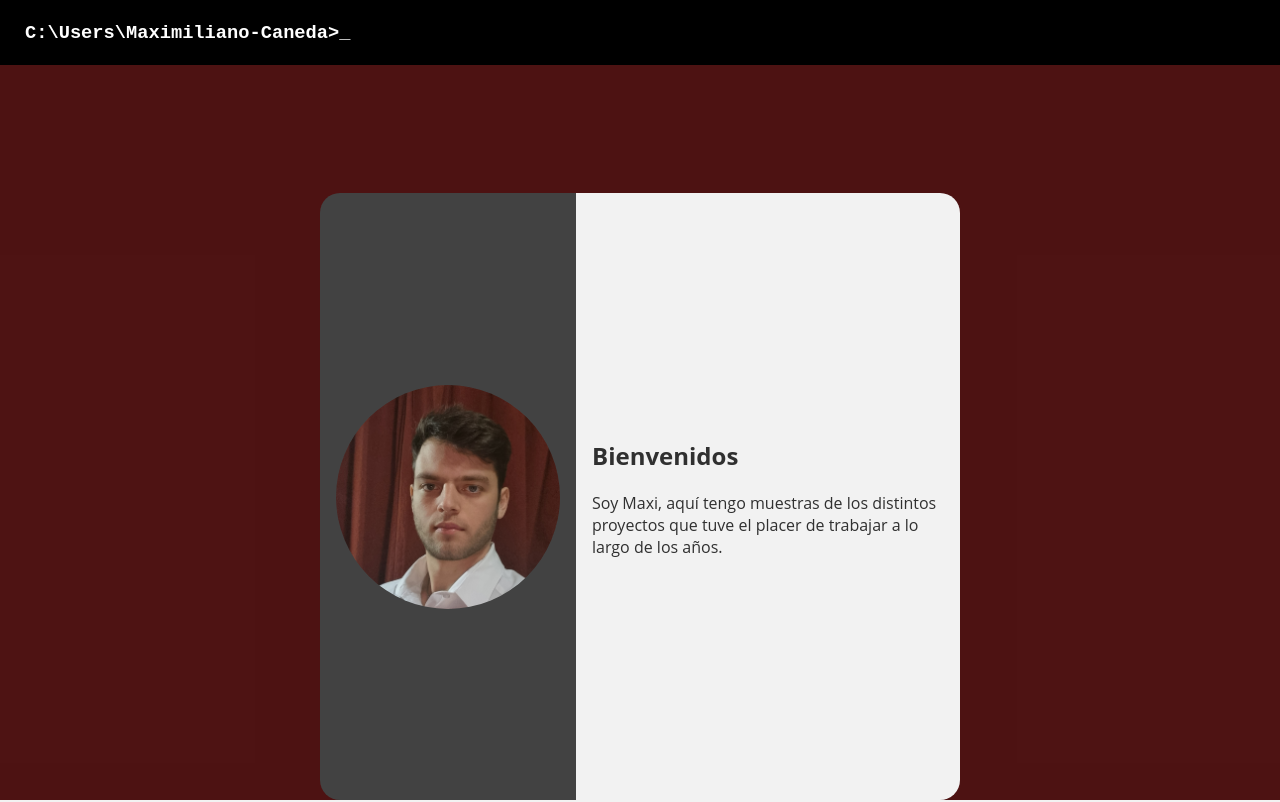
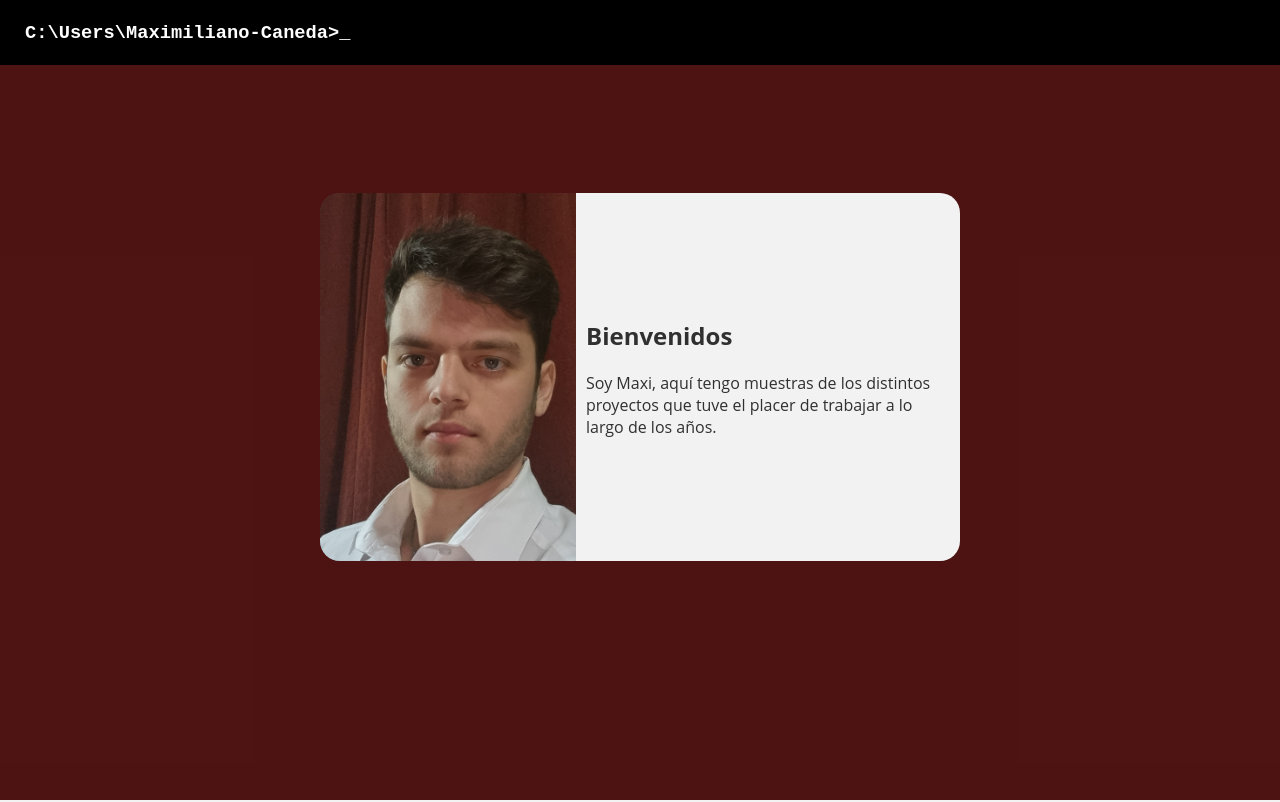
Before and after one commit to Gytrio/maximilianocaneda, a React (Vite) app: page / in a window 1280 px wide. Shown: the top 802 px of the page. Built offline with nearby package versions, Linux system fonts and the light colour scheme.

Commit message:
volvi para atras con los cambios de css

```diff
--- a/src/estilos.css
+++ b/src/estilos.css
@@ -1,51 +1,32 @@
-/* Reset mínimo */
-*,
-*::before,
-*::after { box-sizing: border-box; }
-
-img { max-width: 100%; height: auto; display: block; }
-
 body{
     margin: 0;
     font-family: 'Open Sans', sans-serif;
 }
-
-/* Header */
 header{
     height: 65px;
     background-color: #000000;
-    color: #fff;
+    color: rgb(255, 255, 255);
     display: flex;
     align-items: center;
     padding-left: 25px;
-    font-family: monospace;
+    font-family:monospace;
+
     font-size: large;
 }
-
-/* Foto */
 .cara{
-    /* Antes: height: 700px; border-radius: 800px; */
-    width: 100%;
-    max-width: 320px;
-    aspect-ratio: 1/1;
-    height: auto;
-    border-radius: 50%;
-    object-fit: cover;
+    border-radius: 800px;
+    height: 700px;
 }
-
-/* Sección UNO (presentación) */
 .uno{
     width: 100%;
     display: flex;
     flex-direction: row;
     justify-content: center;
-    /* Antes: height: calc(100vh - 65px); */
-    min-height: calc(100svh - 65px); /* svh más fiable en mobile */
+    height: calc(100vh - 65px);
     background-color: #410202ee;
     color: white;
     /* padding-top: 10%; */
 }
-
 .caja-central{
     margin-top: 10%;
     width: 50%;
@@ -53,20 +34,15 @@ header{
     flex-direction: row;
     border-radius: 20px;
     overflow: hidden;
-    /* Antes: height: 50%;  → dejemos que se adapte al contenido */
-    background: transparent; /* opcional */
-    gap: 0;
+    height: 50%;
 }
-
 .caja-cara{
     display: flex;
     justify-content: center;
     align-items: center;
     width: 40%;
     background-color: #424242;
-    padding: 16px;
 }
-
 .caja-presentacion{
     display: flex;
     justify-content: center;
@@ -74,14 +50,12 @@ header{
     width: 60%;
     background-color: #F2F2F2;
     color: #303030;
-    padding: 10px 16px;
+    padding: 10px;
 }
 
-/* Sección DOS */
 .dos{
     background-color: #F2F2F2;
-    /* Antes: height: 850px; → que crezca si hace falta */
-    min-height: 600px;
+    height: 850px;
     display: flex;
     flex-direction: column;
     justify-content: center;
@@ -90,18 +64,13 @@ header{
     padding-left: 20%;
     padding-right: 20%;
     padding-top: 1%;
-    padding-bottom: 24px;
 }
-
 .aptitudes{
     width: 50%;
 }
-
 .tech-list{
     display: flex;
     justify-content: space-between;
-    align-items: center;
-    gap: 16px;
     padding-top: 10px;
 }
 
@@ -109,46 +78,30 @@ header{
     height: 90px;
 }
 
-/* Sección TRES (proyectos) */
 .tres{
     background-color: #410202ee;
-    /* Antes: height: 600px; → permitir crecer */
-    min-height: 600px;
+    height: 600px;
     display: flex;
     justify-content: flex-start;
     flex-direction: column;
     align-items: center;
     color: #F2F2F2;
-    padding-bottom: 24px;
 }
-
 .proyectos{
-    /* Antes: width: 60%; display: flex; justify-content: space-between; */
-    width: 90%;
-    max-width: 1100px;
+    width: 60%;
     display: flex;
-    flex-wrap: wrap;          /* 👈 permite varias filas */
-    gap: 20px;                /* separación consistente */
-    justify-content: center;  /* centrar cards */
+    justify-content: space-between;
 }
-
 .card{
     text-align: center;
-    /* Antes: width: 30%;  → fluido y con máximo */
-    flex: 1 1 300px;
-    max-width: 360px;
+    width: 30%;
     border: solid #F2F2F2 1px;
     border-radius: 10px;
     padding: 10px;
-    background: transparent;
 }
-
 .card img{
     width: 100%;
-    height: auto;
-    display: block;
 }
-
 .card a, footer a {
     color: white;
 }
@@ -159,7 +112,6 @@ header{
     border-radius: 10px;
 }
 
-/* Footer */
 footer{
     background-color: #000000;
     display: flex;
@@ -167,84 +119,83 @@ footer{
     justify-content: flex-start;
     align-items: center;
     color: #F2F2F2;
-    min-height: 250px;
-    padding: 16px 0 24px;
+    height: 250px;
 }
-
 .contacto{
     width: 30%;
     display: flex;
     justify-content: center;
-    gap: 12px;
 }
 
-/* Responsivo */
 @media (max-width: 1000px) {
     .caja-central{
         width: 90%;
-        /* Antes: height: 70%; */
+        height: 70%;
         flex-direction: column;
     }
     .caja-cara{
         width: 100%;
-        height: auto;       /* Antes: 50% */
-        padding: 20px;
+        height: 50%;
     }
     .caja-presentacion{
         width: 100%;
-        height: auto;       /* Antes: 50% */
+        height: 50%;
         align-items: flex-start;
     }
     .aptitudes{
         width: auto;
     }
     .dos{
-        min-height: auto;   /* antes height: auto; ya no forzamos altura */
+        height: auto;
         padding: 0 10px 10px 10px;
+
     }
     .tres{
-        min-height: auto;
+        height: auto;
     }
     .proyectos{
+        flex-direction: column;
         width: 100%;
         align-items: center;
-        justify-content: center;
+        justify-content: space-between;
         padding-bottom: 20px;
     }
     .card{
-        /* Antes: width: 80% y margin-top: 20px; */
-        flex: 1 1 80%;
-        max-width: 620px;
+        width: 80%;
         margin-top: 20px;
     }
     .red-social{
-        margin: 0 10px;
+        margin: 0 10px 0 10px;
     }
 }
 
-/* Animaciones (FIX): usar 'flash' realmente */
 .animated {
-    animation-name: flash;         /* antes 'parpadeo' (no existía) */
+    animation-name: parpadeo;
     animation-duration: 1s;
     animation-timing-function: linear;
     animation-iteration-count: infinite;
 
-    -webkit-animation-name: flash;
-    -webkit-animation-duration: 1s;
-    -webkit-animation-timing-function: linear;
+    -webkit-animation-name:parpadeo;
+    -webkit-animation-duration: 3s;
+    -webkit-animation-timing-function: cubic-bezier(0, 1.21, 0, 1.1);
     -webkit-animation-iteration-count: infinite;
    }
-
    @-webkit-keyframes flash {
-    0%, 50%, 100% { opacity: 1; }
-    25%, 75%     { opacity: 0; }
+    0%, 50%, 100% {
+    opacity: 1;
+    }
+   25%, 75% {
+    opacity: 0;
+    }
    }
    @keyframes flash {
-    0%, 50%, 100% { opacity: 1; }
-    25%, 75%     { opacity: 0; }
+    0%, 50%, 100% {
+    opacity: 1;
     }
-
-/* Atajo por si querés forzar el estilo con clase */
+   25%, 75% {
+    opacity: 0;
+    }
+   }
    .flash {
     -webkit-animation-name: flash;
     animation-name: flash;
```
Lines whose indentation alone changed are shown as unchanged.
